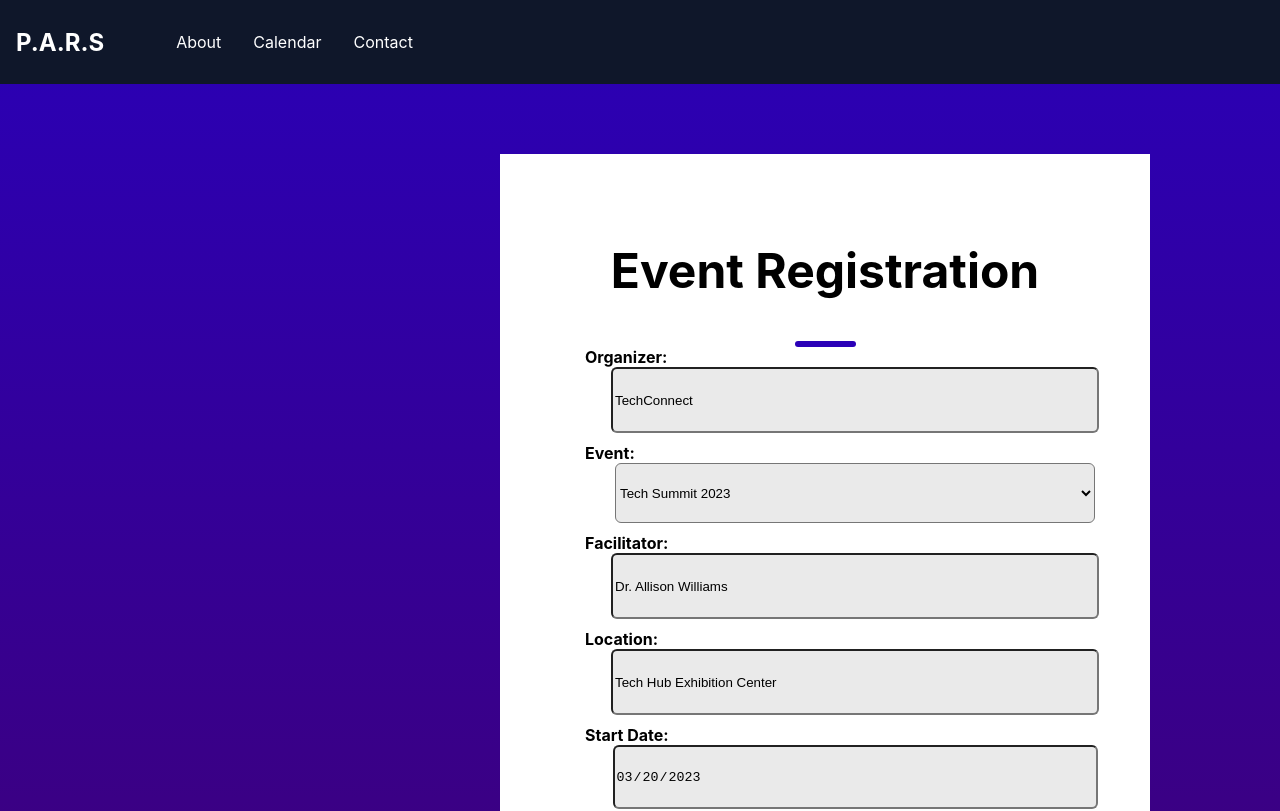
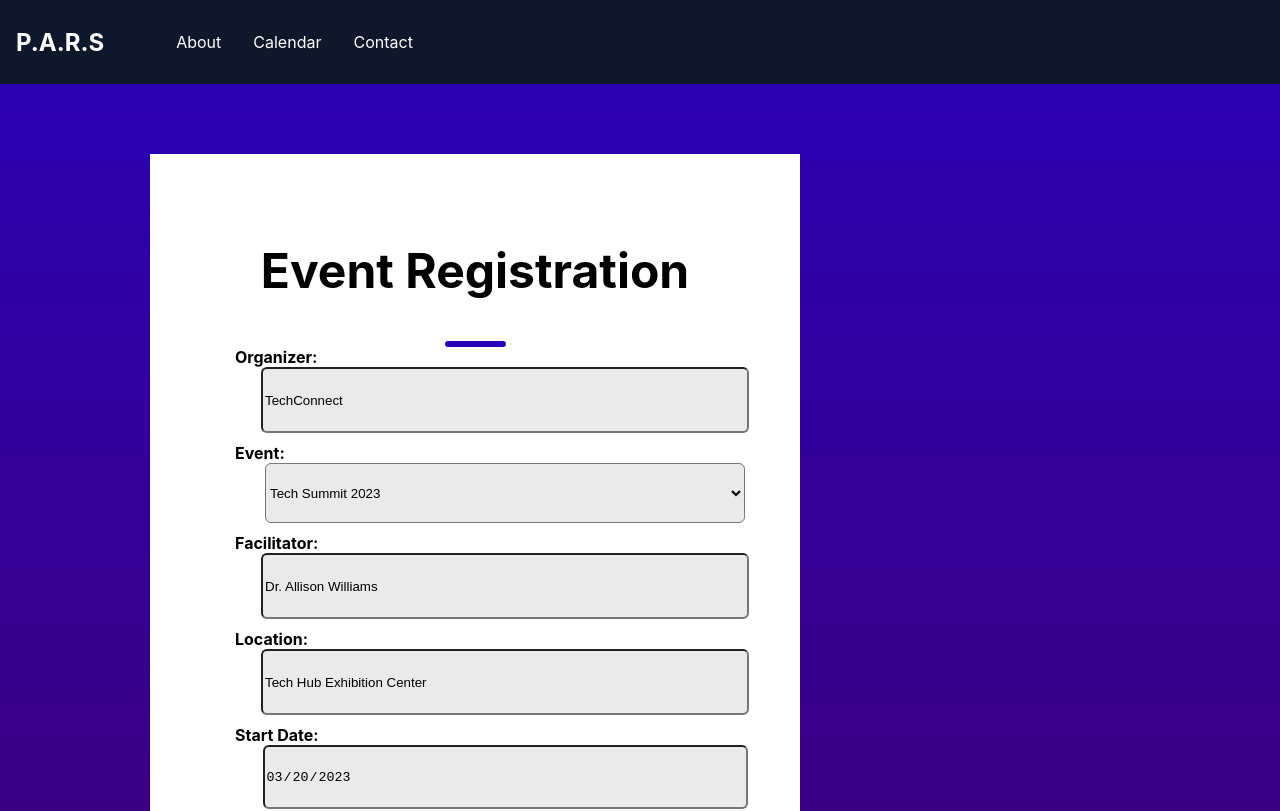
Before and after one commit to McNaughty/pars-phase2-project, a React (Create React App) app: page /eventschedule in a window 1280 px wide. Shown: the top 811 px of the page. Built offline with nearby package versions, Linux system fonts and the light colour scheme; data requests are answered from the project's data file.

Commit message:
Update Register.css
Making changes to page styling

```diff
--- a/src/components/EventScheduling/Register.css
+++ b/src/components/EventScheduling/Register.css
@@ -8,7 +8,7 @@
     background-color: white;
     padding-bottom: 30px;
     padding: 25px;
-    margin-left: 500px;
+    margin-left: 150px;
     margin-top: 70px;
 }
 
```
